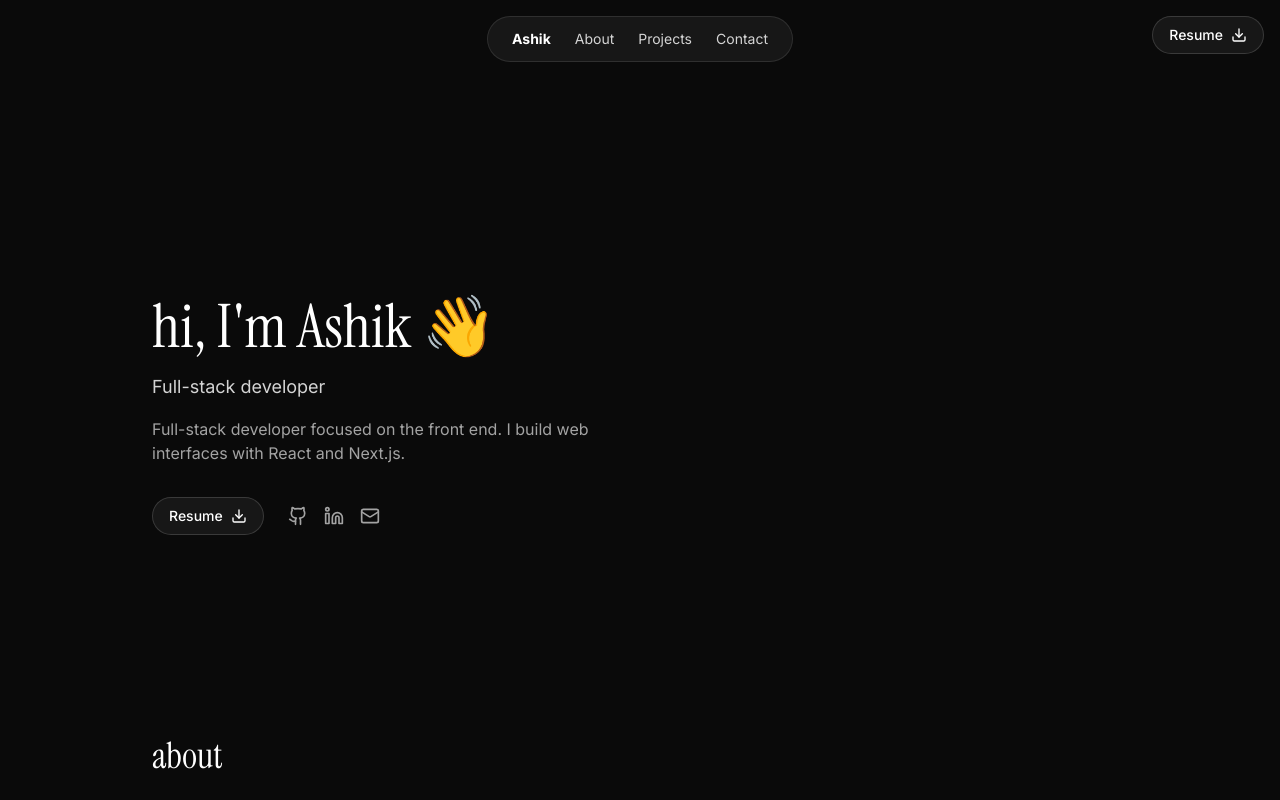
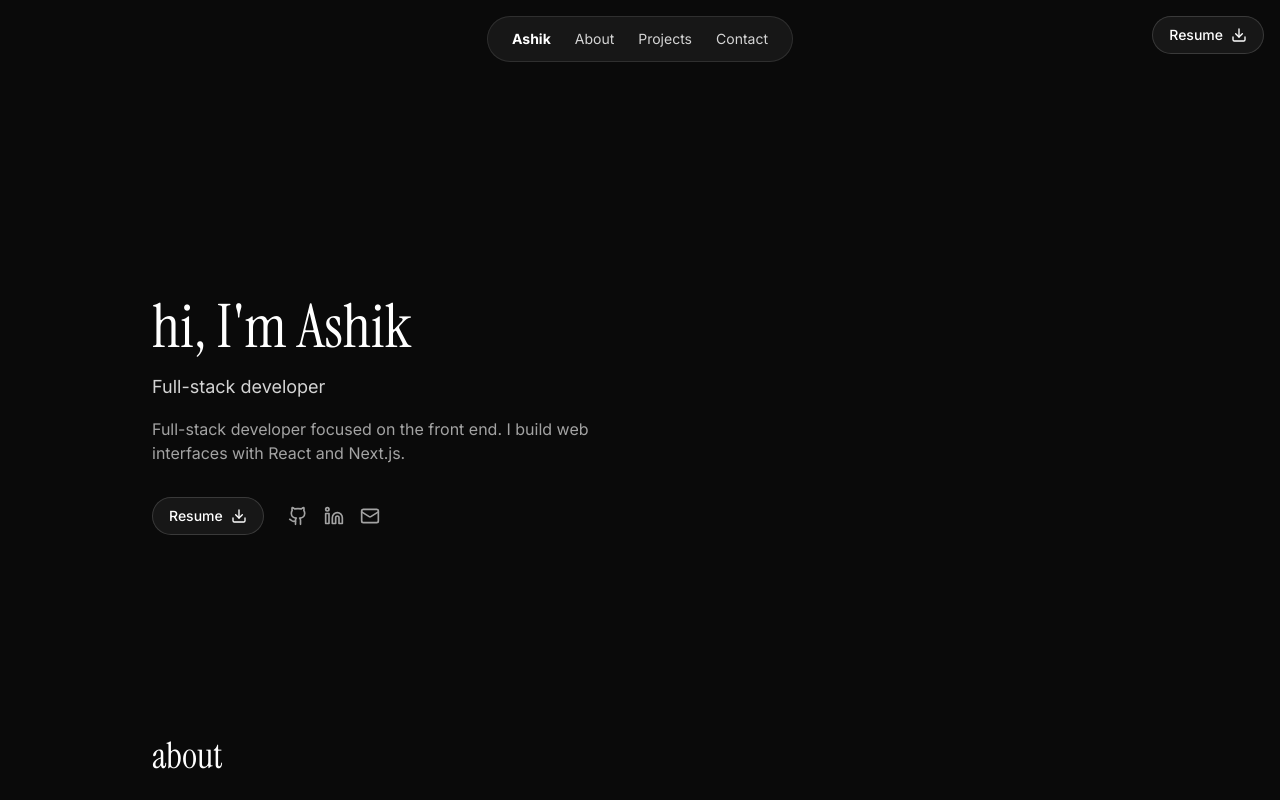
Before and after one commit to Ashik234/Personal-Website, a Next.js app: page / in a window 1280 px wide. Shown: the top 800 px of the page. Built offline with nearby package versions, Linux system fonts and the light colour scheme.

Commit message:
style: remove wave emoji from hero headline

```diff
--- a/src/components/Hero/page.tsx
+++ b/src/components/Hero/page.tsx
@@ -14,7 +14,7 @@ export default function HeroPage() {
         className="max-w-xl"
       >
         <h1 className="font-serif text-5xl leading-tight text-white md:text-6xl">
-          hi, I&apos;m {siteConfig.name} <span className="inline-block">👋</span>
+          hi, I&apos;m {siteConfig.name}
         </h1>
         <p className="mt-4 text-lg text-neutral-300">{siteConfig.role}</p>
         <p className="mt-4 max-w-md text-neutral-400">{siteConfig.bio}</p>
```
